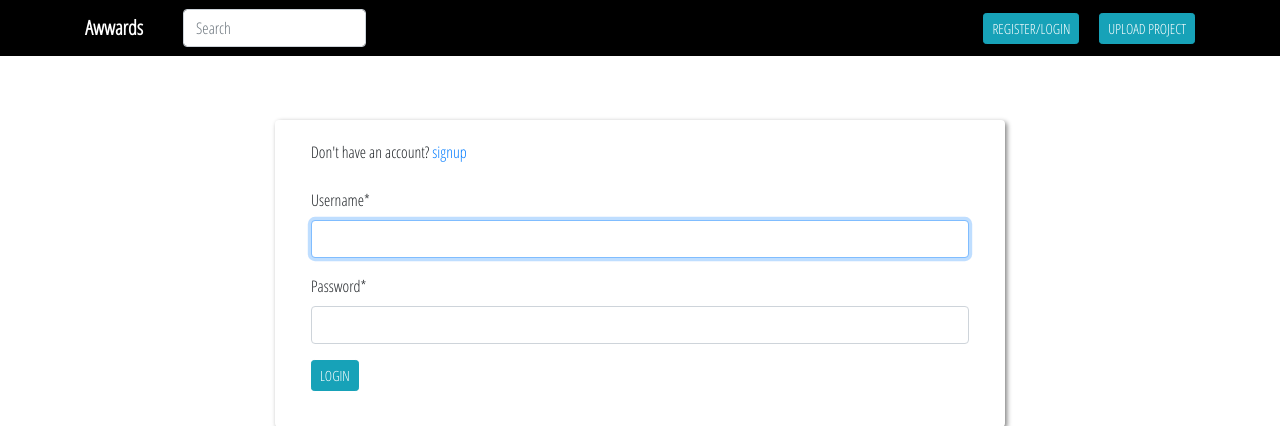
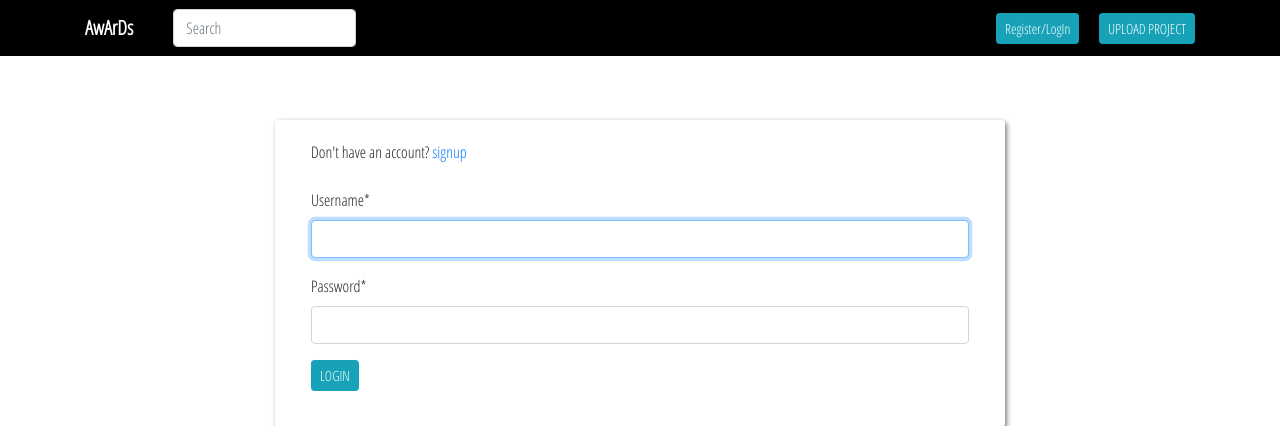
Before and after one commit to wilbrone/Award, a Django app: a page that uses projects/templates/navbar.html in a window 1280 px wide. Shown: the top 426 px of the page. Run offline with Django 3.2, Linux system fonts and the light colour scheme; some libraries are stand-ins or nearby versions.

Commit message:
deployment

```diff
--- a/projects/templates/navbar.html
+++ b/projects/templates/navbar.html
@@ -1,7 +1,7 @@
 {% load crispy_forms_tags %}
 <nav class="navbar fixed-top navbar-expand-lg navbar-dark scrolling-navbar" style="background-color: black; margin-bottom: 100px;">
     <div class="container">
-        <a class="navbar-brand" href="{% url 'index' %}"> <strong class="mr-4 brand"> Awwards</strong></a>
+        <a class="navbar-brand" href="{% url 'index' %}"> <strong class="mr-4 brand"> AwArDs</strong></a>
         <button class="navbar-toggler" type="button" data-toggle="collapse" data-target="#navbarSupportedContent"
             aria-controls="navbarSupportedContent" aria-expanded="false" aria-label="Toggle navigation">
             <span class="navbar-toggler-icon"></span>
@@ -28,13 +28,13 @@
                     <div class="dropdown-menu dropdown-primary" aria-labelledby="navbarDropdownMenuLink">
                         <a class="dropdown-item text-center" href="{% url 'profile' user.username %}">Profile</a>
                         <hr>
-                        <a href="{% url 'logout' %}" class="text-secondary text-center dropdown-item">Log Out</a>
+                        <a href="{% url 'logout' %}" class="text-secondary text-center dropdown-item">LogOut</a>
 
 
                     </div>
                 </li>
                 {% else %}
-                <a href="{% url 'login' %}" style="margin-right: 20px;" class="login btn btn-sm btn-info"> REGISTER/LOGIN </a>
+                <a href="{% url 'login' %}" style="margin-right: 20px;" class="login btn btn-sm btn-info"> Register/LogIn </a>
                 {% endif %}
                 <a href="{% url 'posts' %}" class="login btn btn-sm btn-info"> UPLOAD PROJECT </a>
             </ul>
```
